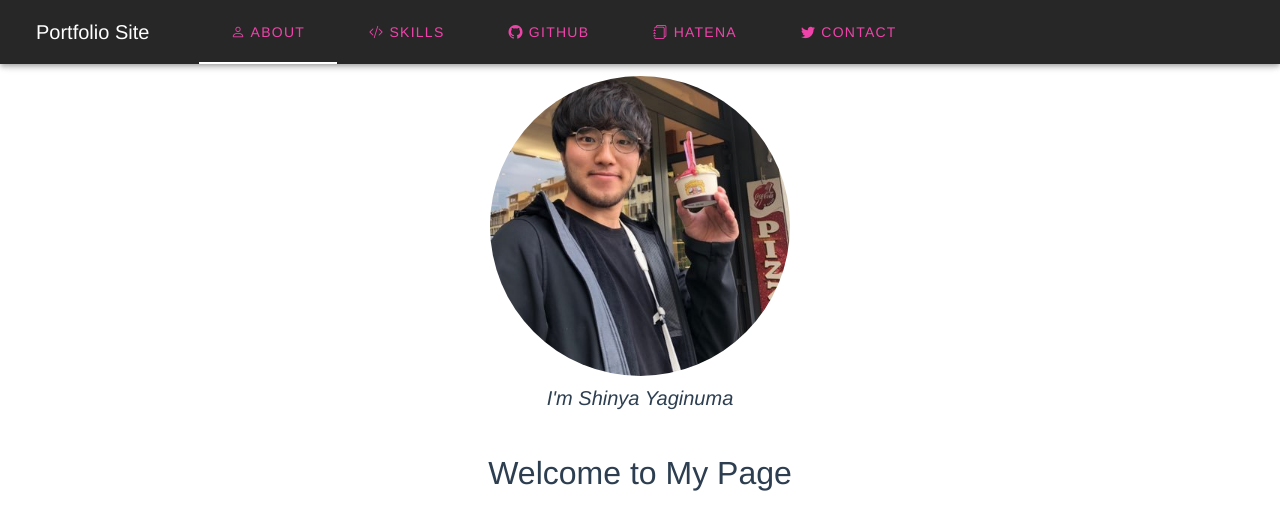
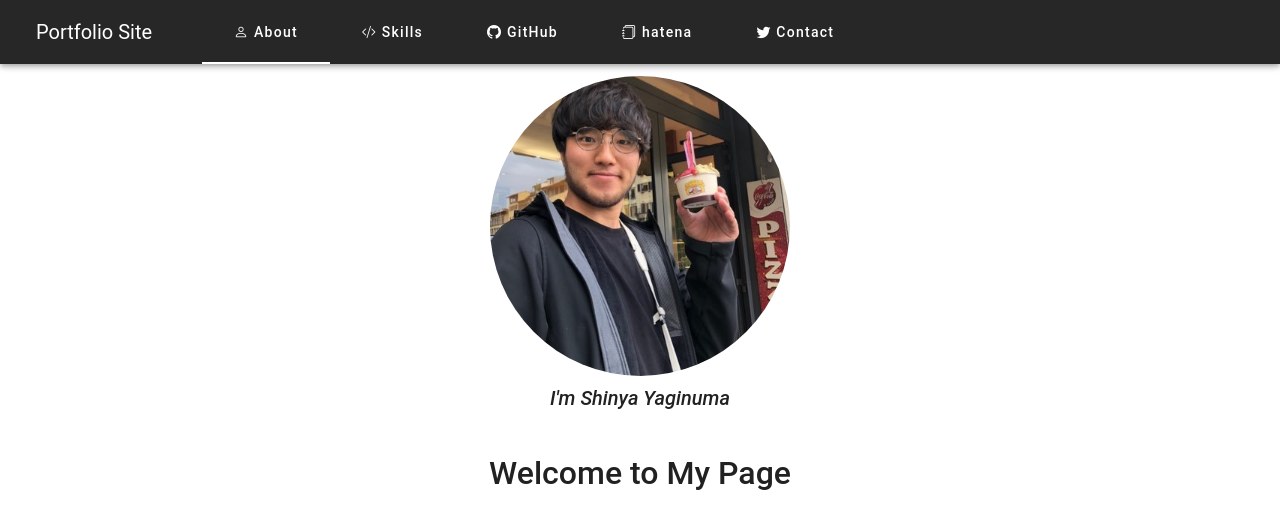
Before and after one commit to ShinyaYaginuma/SelfIntroduction, a Vue app: page / in a window 1280 px wide. Shown: the top 530 px of the page. Built offline with nearby package versions, Linux system fonts and the light colour scheme; a small style sheet from the web is missing.

Commit message:
update header
・AppHeader.vue

```diff
--- a/src/App.vue
+++ b/src/App.vue
@@ -20,14 +20,9 @@ export default {
 
 <style>
 #app {
-  font-family: Avenir, Helvetica, Arial, sans-serif;
+  /* font-family: Avenir, Helvetica, Arial, sans-serif; */
   -webkit-font-smoothing: antialiased;
   -moz-osx-font-smoothing: grayscale;
   text-align: center;
-  color: #2c3e50;
-}
-
-a {
-  color: #42b983;
 }
 </style>
--- a/src/components/AppHeader.vue
+++ b/src/components/AppHeader.vue
@@ -1,7 +1,11 @@
 <template>
   <header>
     <v-app-bar app dark>
-      <v-app-bar-nav-icon @click="drawer = true"></v-app-bar-nav-icon>
+      <v-app-bar-nav-icon
+        clippedLeft
+        dark
+        @click="drawer = true"
+      ></v-app-bar-nav-icon>
       <v-toolbar-title>Portfolio Site</v-toolbar-title>
       <v-tabs>
         <v-tab>
@@ -44,7 +48,7 @@
         </v-tab>
       </v-tabs>
     </v-app-bar>
-    <v-navigation-drawer v-model="drawer" absolute temporary>
+    <v-navigation-drawer v-model="drawer" dark absolute temporary>
       <v-list nav dense>
         <v-list-item-group>
           <v-list-item>
@@ -121,4 +125,8 @@ export default {
     display: block !important;
   }
 }
+
+.nav-link {
+  text-transform: none;
+}
 </style>
--- a/src/main.js
+++ b/src/main.js
@@ -1,14 +1,9 @@
 import Vue from 'vue'
 import App from './App.vue'
 
-// import Scafold from './components/Scafold.vue'
-
 // ルーティングのために追加
 import router from './router.js'
-
 import vuetify from './plugins/vuetify'
-import 'roboto-fontface/css/roboto/roboto-fontface.css'
-import '@mdi/font/css/materialdesignicons.css'
 
 Vue.config.productionTip = false
 
--- a/src/plugins/vuetify.js
+++ b/src/plugins/vuetify.js
@@ -1,6 +1,10 @@
 import Vue from 'vue';
 import Vuetify from 'vuetify/lib/framework';
 import ja from 'vuetify/lib/locale/ja';
+
+// AppHeader.Vueのv-app-bar-nav-iconを正しく表示するために必要
+// Vuetifyのコンストラクタにiconsのパラメータを追記する
+import '@mdi/font/css/materialdesignicons.css'
 
 Vue.use(Vuetify);
 
@@ -11,9 +15,9 @@ export default new Vuetify({
     },
     themes: {
       light: {
-        primary: '#ee44aa',
-        secondary: '#424242',
-        accent: '#82B1FF',
+        primary: '#FFFFFF',
+        secondary: '#1DE9B6',
+        accent: '#37474F',
         error: '#FF5252',
         info: '#2196F3',
         success: '#4CAF50',
@@ -25,4 +29,7 @@ export default new Vuetify({
     locales: { ja },
     current: 'ja',
   },
+  icons: {
+    iconfont: 'mdi',
+  },
 });
```
Lines whose indentation alone changed are shown as unchanged.
